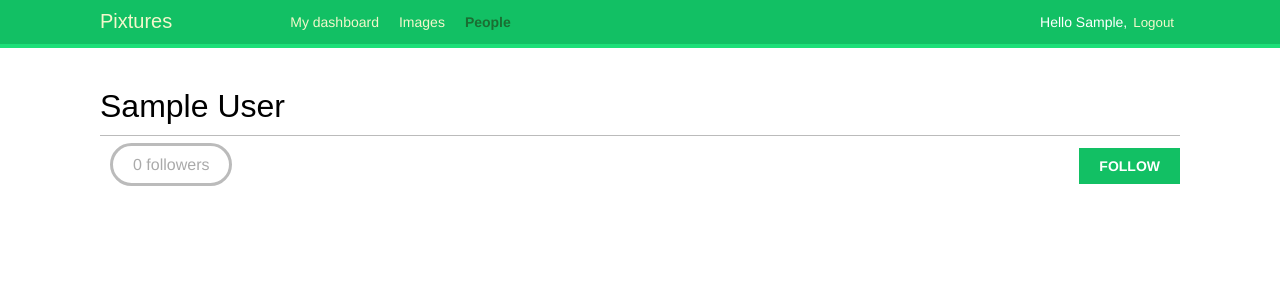
After one commit to westeastdesigns/dj5-pixtures, a Django app: a page that uses bookmarks/account/templates/base.html in a window 1280 px wide. The commit adds this page. Shown: the top 300 px of the page. Run offline with Django 5.2, Linux system fonts and the light colour scheme; the visitor is signed in with stand-in values (Sample User, id 1); data comes from the database, SQL or seed files in the repository; data that the repository does not hold is empty; some libraries are stand-ins or nearby versions; some web fonts are replaced.

Commit message:
added pages listing active users and user details

```diff
--- a/bookmarks/account/static/css/base.css
+++ b/bookmarks/account/static/css/base.css
@@ -287,3 +287,10 @@ img.user-detail {
     font-style:italic;
     color:#ccc;
 }
+/* default user avatar */
+.avatar {
+    vertical-align: middle;
+    width: 180px;
+    height: 180px;
+    border-radius: 50%;
+  }
--- /dev/null
+++ b/bookmarks/account/templates/account/user/detail.html
@@ -0,0 +1,27 @@
+{% extends "base.html" %}
+{% load thumbnail %}
+
+{% block title %}{{ user.get_full_name }}{% endblock %}
+
+{% block content %}
+    <h1>{{ user.get_full_name }}</h1>
+    <div class="profile-info">
+        <img src="{% thumbnail user.profile.photo 180x180 %}" class="user-detail">
+    </div>
+    {% with total_followers=user.followers.count %}
+        <span class="count">
+            <span class="total">{{ total_followers }}</span>
+            follower{{ total_followers|pluralize }}
+        </span>
+        <a href="#" data-id="{{ user.id }}" data-action="{% if request.user in user.followers.all %}un{% endif %}follow" class="follow button">
+            {% if request.user not in user.followers.all %}
+                Follow
+            {% else %}
+                Unfollow
+            {% endif %}
+        </a>
+        <div id="image-list" class="image-container">
+            {% include "images/image/list_images.html" with images=user.images_created.all %}
+        </div>
+    {% endwith %}
+{% endblock %}
--- a/bookmarks/account/templates/base.html
+++ b/bookmarks/account/templates/base.html
@@ -17,7 +17,7 @@
                     <a href="{% url "images:list" %}">Images</a>
                 </li>
                 <li {% if section == "people" %}class="selected"{% endif %}>
-                    <a href="#">People</a>
+                    <a href="{% url "user_list" %}">People</a>
                 </li>
             </ul>
         {% endif %}
--- a/bookmarks/account/urls.py
+++ b/bookmarks/account/urls.py
@@ -46,4 +46,8 @@ urlpatterns = [
     path("register/", views.register, name="register"),
     # url for user profile editing
     path("edit/", views.edit, name="edit"),
+    # url for list of active users
+    path("users/", views.user_list, name="user_list"),
+    # url for details about a particular user
+    path("users/<username>/", views.user_detail, name="user_detail"),
 ]
--- a/bookmarks/account/views.py
+++ b/bookmarks/account/views.py
@@ -1,11 +1,14 @@
 from django.contrib import messages
-from django.contrib.auth import authenticate, login
+from django.contrib.auth import authenticate, get_user_model, login
 from django.contrib.auth.decorators import login_required
 from django.http import HttpResponse
-from django.shortcuts import render
+from django.shortcuts import get_object_or_404, render
 
 from .forms import LoginForm, ProfileEditForm, UserEditForm, UserRegistrationForm
 from .models import Profile
+
+# retrieve the Django User model dynamically
+User = get_user_model()
 
 
 # These classes define the views for the account application
@@ -124,3 +127,36 @@ def edit(request):
         "account/edit.html",
         {"user_form": user_form, "profile_form": profile_form},
     )
+
+
+@login_required
+def user_list(request):
+    """user_list is a simple list view for active User objects
+
+    Args:
+        request (User model): gets all User objects
+
+    Returns:
+        HttpResponse: sends a list of all active User objects
+    """
+    users = User.objects.filter(is_active=True)
+    return render(
+        request, "account/user/list.html", {"section": "people", "users": users}
+    )
+
+
+@login_required
+def user_detail(request, username):
+    """user_detail is a detail view for User objects.
+
+    Args:
+        request (User model): check User objects
+        username (string): used to retrieve the active user with the given username
+
+    Returns:
+        HttpResponse: 404 if no active user with the given username is found
+    """
+    user = get_object_or_404(User, username=username, is_active=True)
+    return render(
+        request, "account/user/detail.html", {"section": "people", "user": user}
+    )
```
Also changed, not shown: bookmarks/account/templates/account/user/list.html (added, +36 -0 lines), bookmarks/bookmarks/settings.py (+9 -0 lines).
